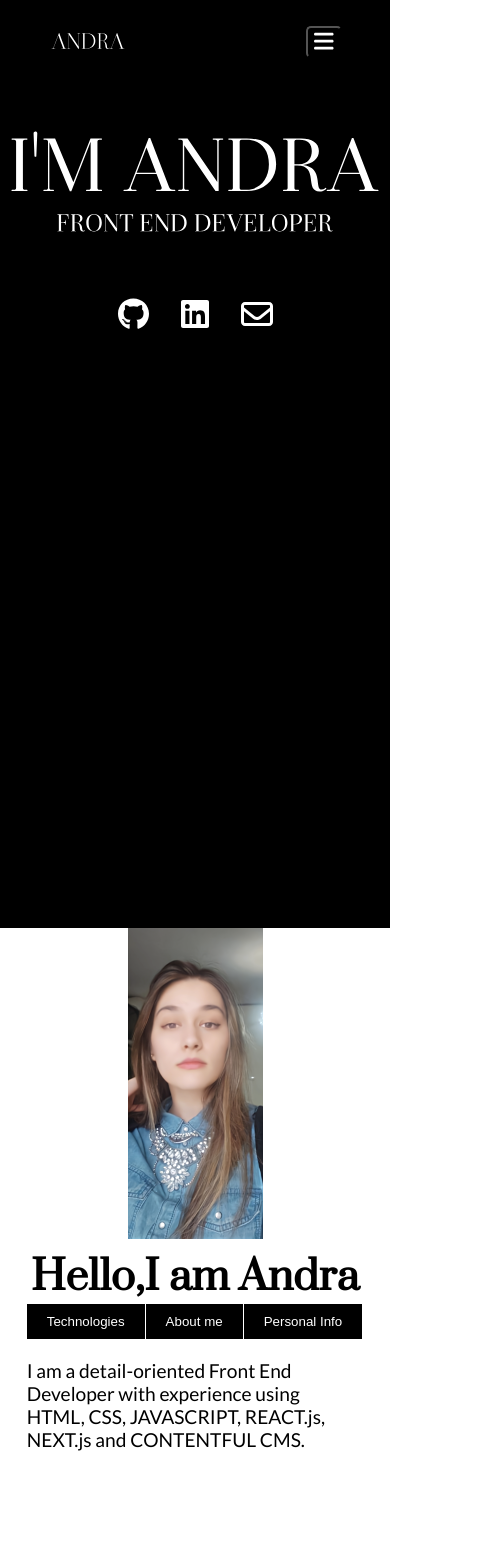
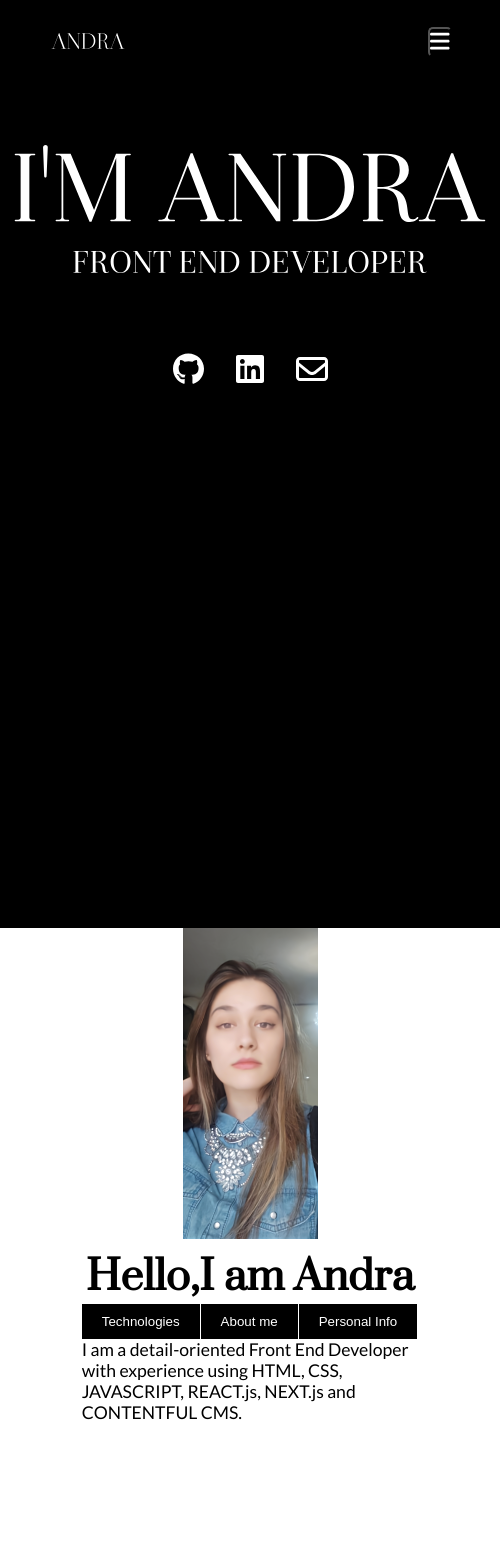
Before and after one commit to Aum-Andra/Portofolio, a Next.js app: page / in a window 390 px wide. Shown: the top 1568 px of the page, 500 px wide, since content can reach past the window. Built offline with nearby package versions, Linux system fonts and the light colour scheme.

Commit message:
6 commit

```diff
--- a/styles/globals.css
+++ b/styles/globals.css
@@ -1,10 +1,12 @@
 @import url('https://fonts.googleapis.com/css2?family=Lato:wght@400;700&family=Prata&display=swap');
-html,
+
 body {
+  font-family: 'Lato', sans-serif;
+}
+*{
   padding: 0;
-  margin: 0;
-  font-family: 'Lato', sans-serif;
-
+  margin: 0 ;
+  box-sizing: border-box;
 }
 
 :root{
@@ -277,6 +279,9 @@ footer p{
 
 /* responsive */
 @media only screen and (max-width: 800px) {
+  body{
+    min-width: 500px;
+  }
  nav{
    position: relative;
    justify-content: space-between;
@@ -316,6 +321,7 @@ footer p{
     color: var(--white-color);
 
   }
+
   #about{
     height: 100vh;
   }
@@ -334,6 +340,13 @@ footer p{
   .about .intro .headings{
     text-align: center;
   }
+  .about .about-card{
+    height: 100px;
+  }
+  .about p{
+font-size: 1.1rem;
+  }
+
   .card{
     width: 430px;
     height: 800px;
```
